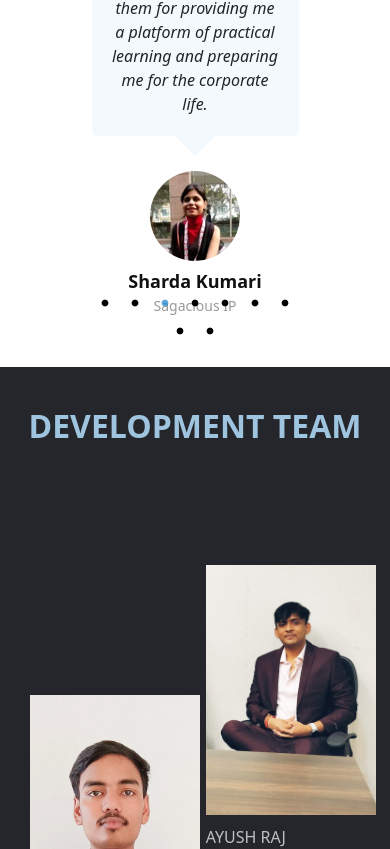
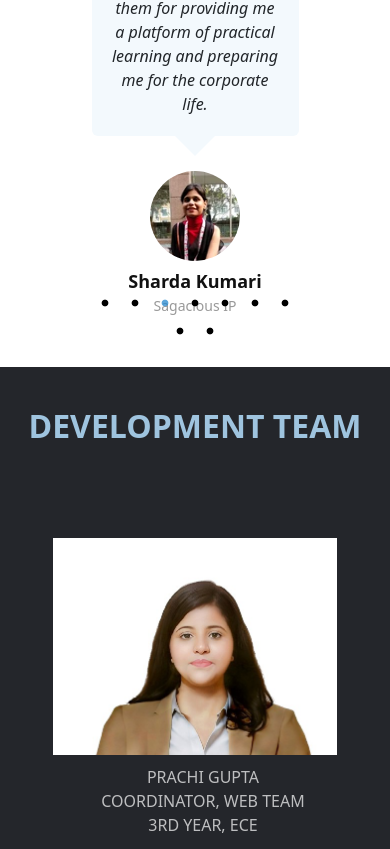
Before and after one commit to AdityacodeNIT/tnpmznit, a React (Create React App) app: page / in a window 390 px wide. Shown: the part 11151-12000 px from the top of the page. Built offline with nearby package versions, Linux system fonts and the light colour scheme.

Commit message:
modified events

```diff
--- a/src/components/WebTeamMember.js
+++ b/src/components/WebTeamMember.js
@@ -26,7 +26,7 @@ const WebTeam = () => {
   useEffect(() => {
     if (isSmallScreen) {
       const interval = setInterval(() => {
-        setCurrentIndex(prevIndex => (prevIndex + 2) % associateMembers.length);
+        setCurrentIndex(prevIndex => (prevIndex + 1) % associateMembers.length);
       }, 3000); // Change every 3 seconds
 
       return () => clearInterval(interval);
@@ -34,12 +34,7 @@ const WebTeam = () => {
   }, [isSmallScreen, associateMembers.length]);
 
   const getVisibleMembers = () => {
-    if (!isSmallScreen) {
-      return associateMembers;
-    }
-    const firstIndex = currentIndex;
-    const secondIndex = (currentIndex + 1) % associateMembers.length;
-    return [associateMembers[firstIndex], associateMembers[secondIndex]];
+    return isSmallScreen ? [associateMembers[currentIndex]] : associateMembers;
   };
 
   return (
--- a/src/pages/Events.js
+++ b/src/pages/Events.js
@@ -74,7 +74,8 @@ const formatDate = (dateString) => {
   return (
     <div>
       <div style={{ color: "orange", fontWeight: "bold" }}>{day}</div>
-      <div>{month}</div>
+      <div >{month}</div>
+      <div className="day-underline"></div>
     </div>
   );
 };
--- a/src/stylesheets/events.scss
+++ b/src/stylesheets/events.scss
@@ -44,10 +44,10 @@
     // background-color: aquamarine;
     margin: 20px;
     border-radius: 10px;
-    backdrop-filter: blur(5px);
-    background: #22c1c3;  /* fallback for old browsers */
-background: -webkit-linear-gradient(to right, #ffdd76, #87ed33);  /* Chrome 10-25, Safari 5.1-6 */
-background: linear-gradient(to right, #ffdd76, #87ed33); /* W3C, IE 10+/ Edge, Firefox 16+, Chrome 26+, Opera 12+, Safari 7+ */
+    // backdrop-filter: blur(5px);
+//     background: #22c1c3;  /* fallback for old browsers */
+// background: -webkit-linear-gradient(to right, #ffdd76, #87ed33);  /* Chrome 10-25, Safari 5.1-6 */
+// background: linear-gradient(to right, #ffdd76, #87ed33); /* W3C, IE 10+/ Edge, Firefox 16+, Chrome 26+, Opera 12+, Safari 7+ */
 
 
 }
@@ -78,23 +78,19 @@ border: 1px solid rgba(255, 255, 255, 0.3);
 
 .date-container{
     text-transform: uppercase;
-    border-bottom: 5px solid #6169c6;
+    // border-bottom: 5px solid #87ed33;
     font-weight: bold;
     text-align: center;
     font-size: 1.1rem;
-    padding: 5px;
     margin-right: 5px;
-    // background-color: aqua;
-
-    background: rgba(255, 255, 255, 0.2);
-// border-radius: 16px;
-box-shadow: 0 4px 30px rgba(0, 0, 0, 0.1);
-backdrop-filter: blur(5px);
--webkit-backdrop-filter: blur(5px);
 }
 
 
-
+.day-underline{
+    width: inherit;
+    height: 3px;
+    background-color: #87ed33;
+}
 .title-container{
     // height: 10vh;
     // width: 100%;
@@ -104,12 +100,4 @@ backdrop-filter: blur(5px);
     font-size: 1.1rem;
     font-weight: 600;
     width: 100%;
-    // border-left: 2px solid black;
-    // background-color: rgb(159, 58, 115);
-
-    background: rgba(255, 255, 255, 0.2);
-// border-radius: 16px;
-box-shadow: 0 4px 30px rgba(0, 0, 0, 0.1);
-backdrop-filter: blur(5px);
--webkit-backdrop-filter: blur(5px);
 }
--- a/src/stylesheets/webteam.scss
+++ b/src/stylesheets/webteam.scss
@@ -96,34 +96,18 @@
     // flex-direction: column;
     // flex-wrap: wrap;
     // height: auto;
-    width: 170px;
+    width: 300px;
     // justify-content: space-between;
-    padding: 0 8px 0 8px;
+    padding: 10px 8px 0 8px;
     // margin: 0 8px;
     // background-color: antiquewhite;
+    text-align: center;
 
 }
   .web-team-card {
-    height: 250px;
-    max-width: 170px;
-}
-.position0 {
-  margin-top: 250px;
+    height: 300px;
+    width: 100%;
+    background-size: contain;
 }
 
-.position1 {
-  margin-top: 120px;
 }
-
-.position2 {
-  margin-top: 50px;
-}
-
-.position3 {
-  margin-top: 40px;
-}
-
-.position4 {
-  margin-top: 100px;
-}
-}
```
Also changed, not shown: public/assets/img/webteam/prachi.jpg (added).
